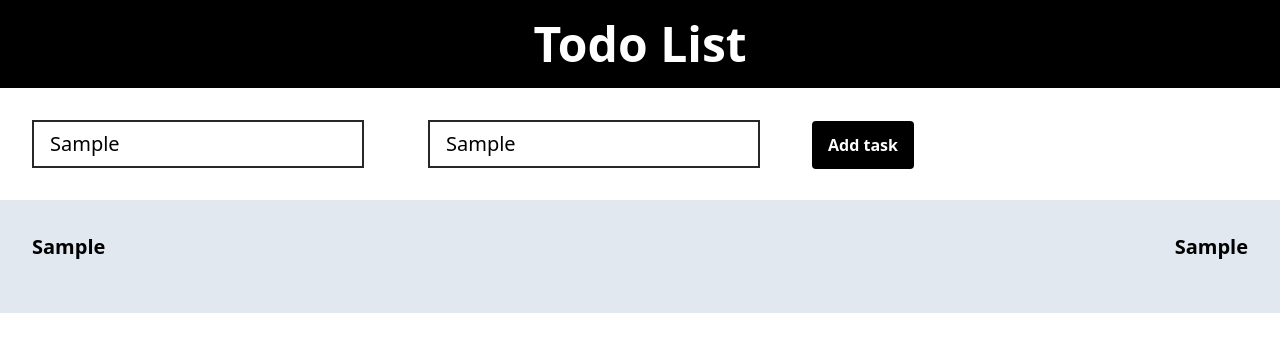
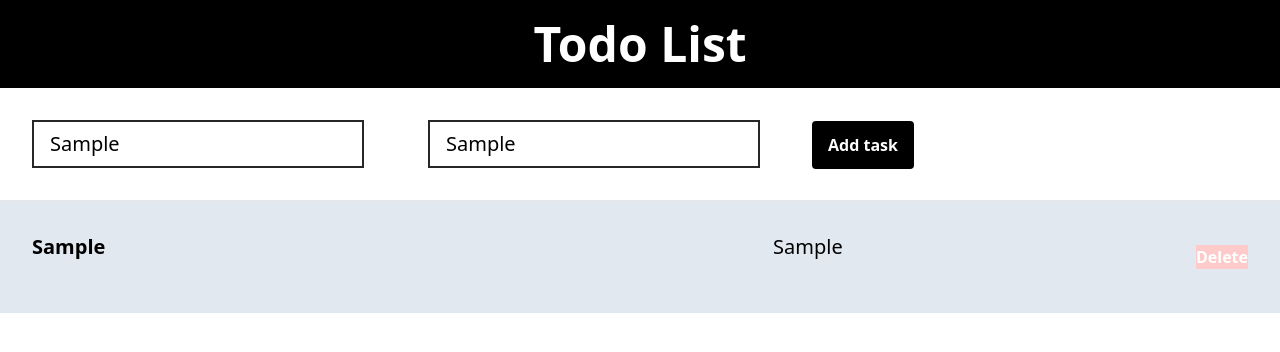
Before and after one commit to sahiwl/Todo-App, a React (Vite) app: page / in a window 1280 px wide. Both pictures are taken after typing "Sample", "Sample" into the empty fields and a click on the button "Add task". Shown: the top 352 px of the page. Built offline with nearby package versions, Linux system fonts and the light colour scheme.

Commit message:
feat: delete button

```diff
--- a/src/App.jsx
+++ b/src/App.jsx
@@ -14,16 +14,25 @@ function App() {
       console.log(mainTask);
   }
 
+
+  const deleteHandler = (i)=>{
+    let copytask = [...mainTask]
+    copytask.splice(i,1)
+    setMainTask(copytask)
+  }
   let renderTask = <h2>No Task Available</h2>
 
   if(mainTask.length>0){
    renderTask= mainTask.map((t,i)=>{ //t -> item, i->index
       return(
-        <li>
-          <div className="flex justify-between mb-5">
-        <h4 className='text-xl font-semibold'>{t.title}</h4>
-        <h5 className='text-xl font-semibold'>{t.desc}</h5>
-      </div>
+        <li key={i} className='flex items-center justify-between'>
+          <div className="flex items-center justify-between mb-5 w-2/3">
+          <h4 className="text-xl font-semibold">{t.title}</h4>
+          <h5 className='text-xl font-medium'>{t.desc}</h5>
+        </div>
+      <button onClick={()=>{
+        deleteHandler(i)
+      }} className='bg-red-200 text-white font-bold'>Delete</button>
         </li>
         )})
       }
```
